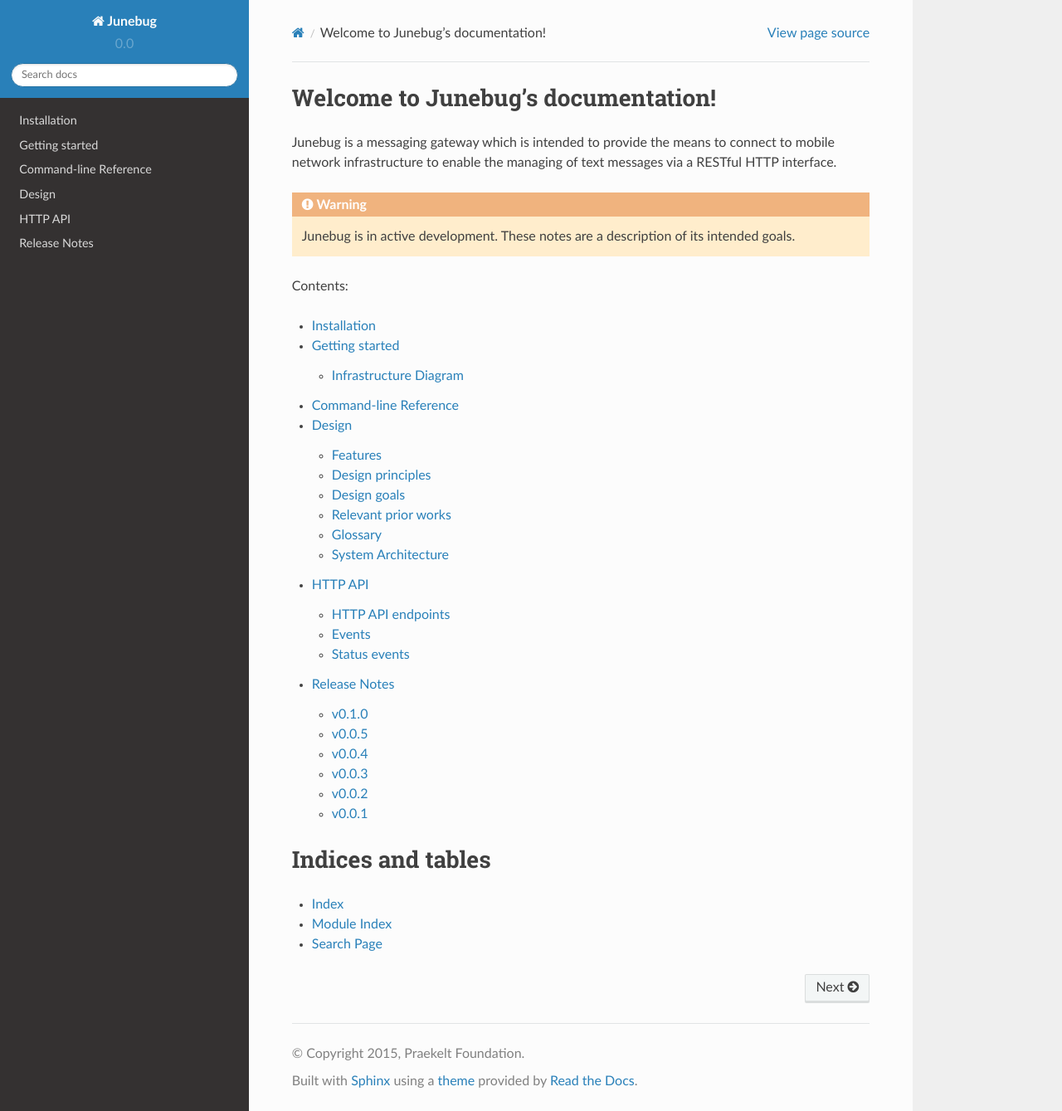
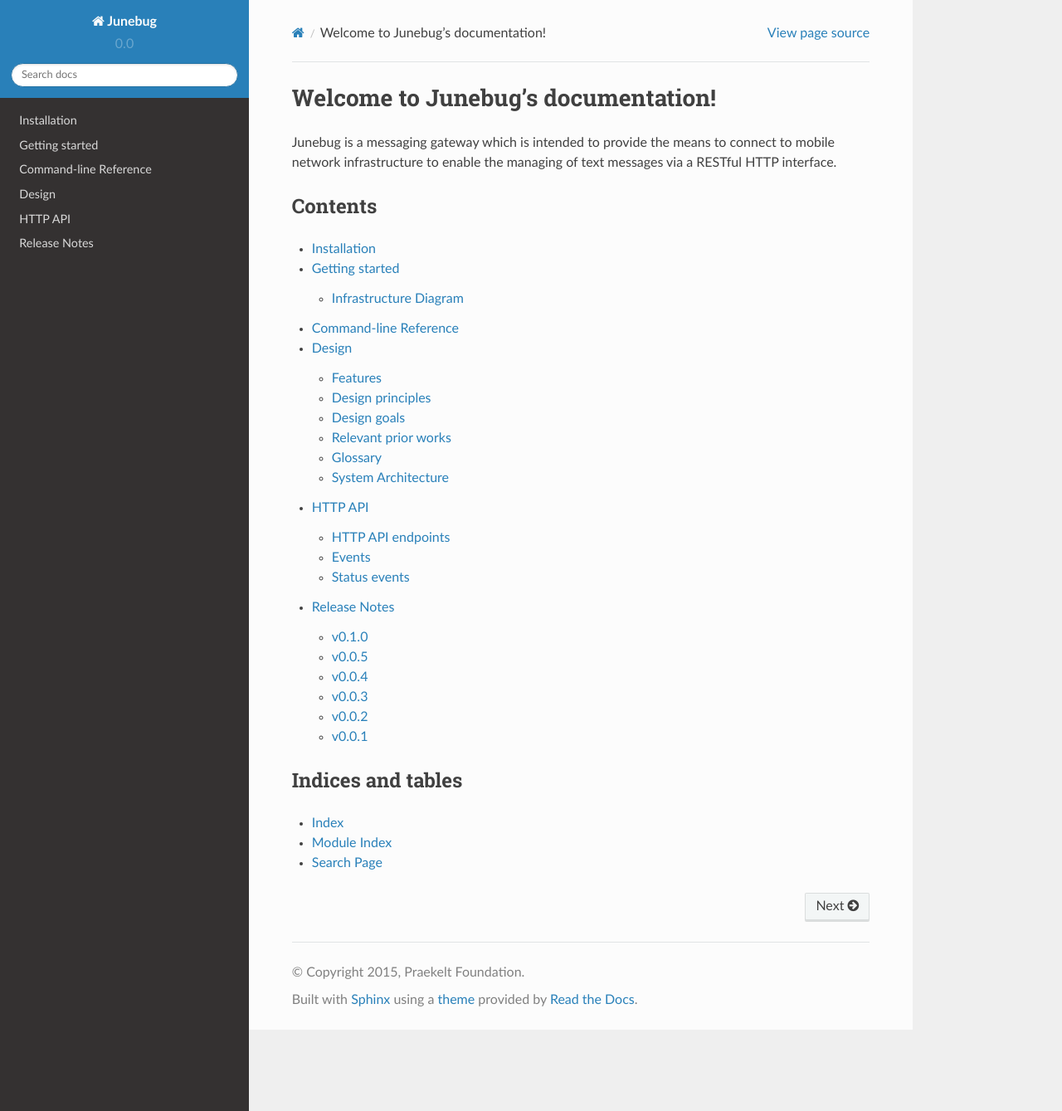
Before and after one commit to praekeltfoundation/junebug, a Sphinx documentation site: the page built from docs/index.rst, in a window 1280 px wide and 1339 px high. Shown: the whole window at 83% size. Built offline with Sphinx 7.4.7 and the Read the Docs theme 2.0.0, drawn with Linux system fonts in a browser that asks for light colours; pages that are not in the unit, such as notebooks, are missing from menus.

Commit message:
Remove warning on index page of docs

```diff
--- a/docs/index.rst
+++ b/docs/index.rst
@@ -8,11 +8,9 @@
 
 Junebug is a messaging gateway which is intended to provide the means to connect to mobile network infrastructure to enable the managing of text messages via a RESTful HTTP interface.
 
-.. warning::
 
-   Junebug is in active development. These notes are a description of its intended goals.
-
-Contents:
+Contents
+--------
 
 .. toctree::
    :maxdepth: 2
@@ -28,7 +26,7 @@
 
 
 Indices and tables
-==================
+------------------
 
 * :ref:`genindex`
 * :ref:`modindex`
```
